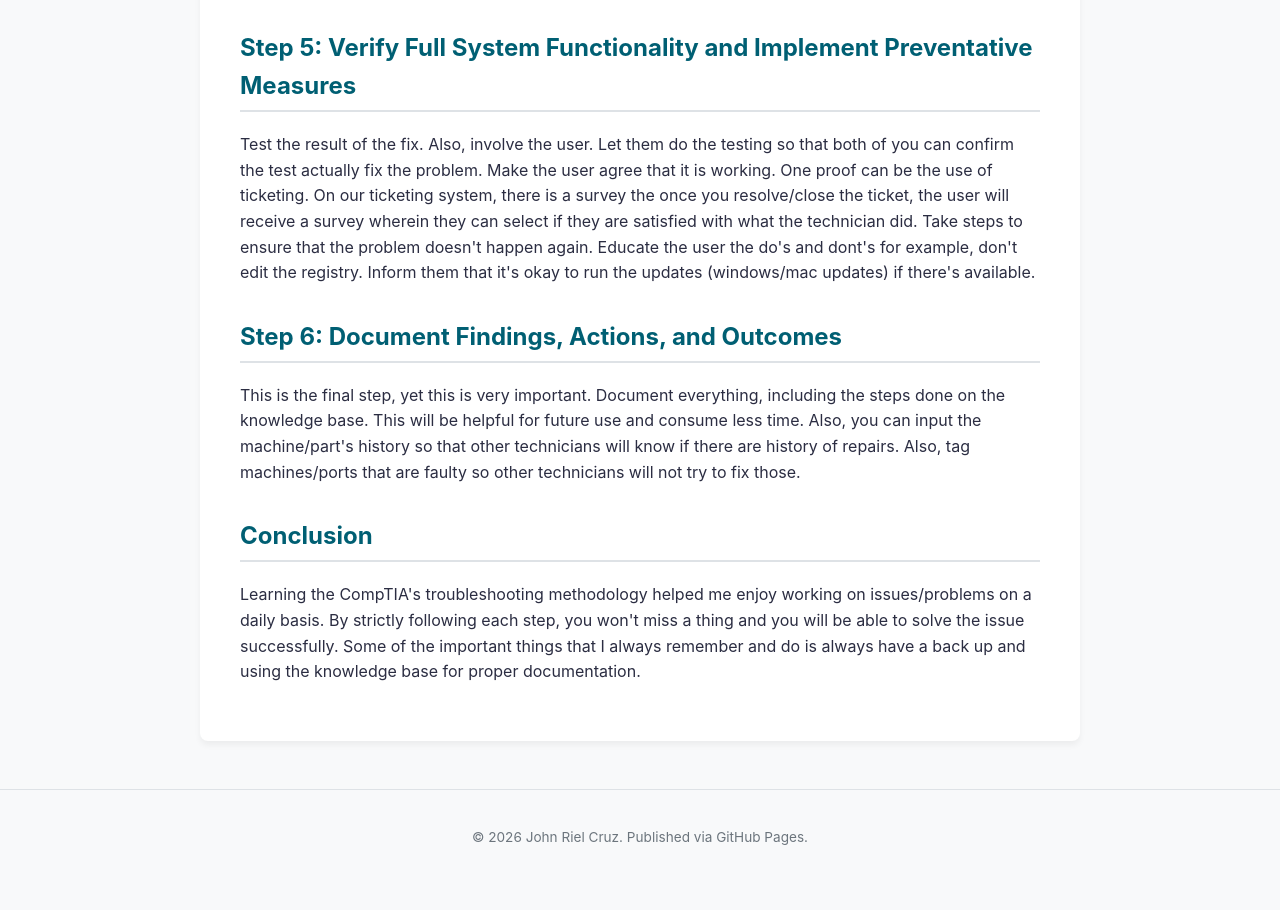
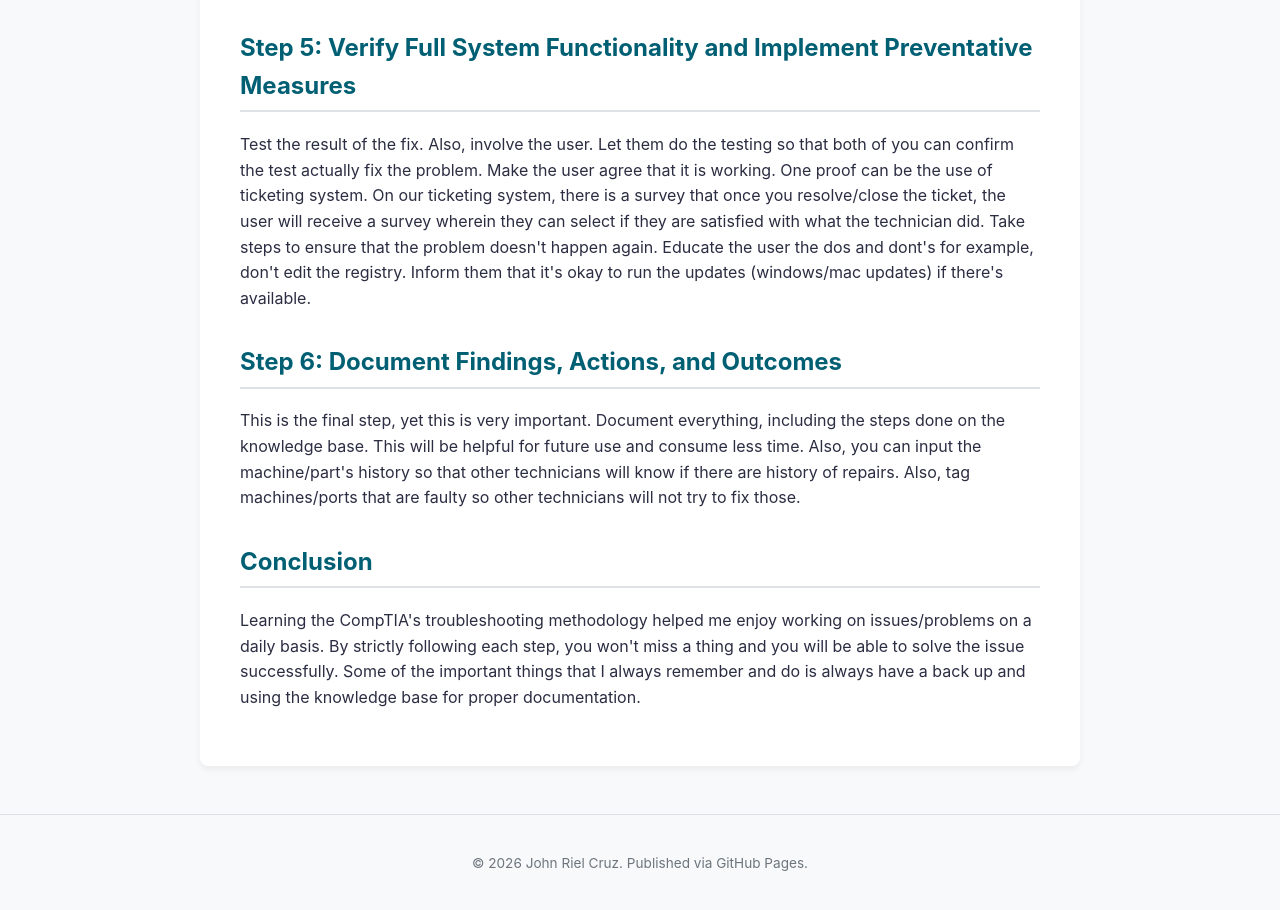
Before and after one commit to h3xokinase/troubleshooting-methodology, a plain HTML site: page index.html in a window 1280 px wide. Shown: the part 1565-2475 px from the top of the page. Before the commit the page ends 2452 px from the top, so only its background shows below. Drawn offline with Linux system fonts and the light colour scheme.

Commit message:
Update index.html

```diff
--- a/index.html
+++ b/index.html
@@ -111,7 +111,7 @@
         <p>Create your step-by-step plan. If you plan to replace the damaged part, consider the cost. Think if it's beyond economic repair. Buying the part and continue using the machine or better buy a new machine. This gives you warranty and longer lifespan. Others might consider workarounds. It will fix the problem and help you continue using the machine normally. But remember that this is only a temporary fix and might work only on a short period of time. The workaround should be documented so that other technicians are informed. Create a backup plan like backing up your data or create a restore point before making major changes so that you can revert anytime. </p>
 
         <h2>Step 5: Verify Full System Functionality and Implement Preventative Measures</h2>
-        <p>Test the result of the fix. Also, involve the user. Let them do the testing so that both of you can confirm the test actually fix the problem. Make the user agree that it is working. One proof can be the use of ticketing. On our ticketing system, there is a survey the once you resolve/close the ticket, the user will receive a survey wherein they can select if they are satisfied with what the technician did. Take steps to ensure that the problem doesn't happen again. Educate the user the do's and dont's for example, don't edit the registry. Inform them that it's okay to run the updates (windows/mac updates) if there's available.</p>
+        <p>Test the result of the fix. Also, involve the user. Let them do the testing so that both of you can confirm the test actually fix the problem. Make the user agree that it is working. One proof can be the use of ticketing system. On our ticketing system, there is a survey that once you resolve/close the ticket, the user will receive a survey wherein they can select if they are satisfied with what the technician did. Take steps to ensure that the problem doesn't happen again. Educate the user the dos and dont's for example, don't edit the registry. Inform them that it's okay to run the updates (windows/mac updates) if there's available.</p>
 
          <h2>Step 6: Document Findings, Actions, and Outcomes</h2>
         <p>This is the final step, yet this is very important. Document everything, including the steps done on the knowledge base. This will be helpful for future use and consume less time. Also, you can input the machine/part's history so that other technicians will know if there are history of repairs. Also, tag machines/ports that are faulty so other technicians will not try to fix those.</p>
```
